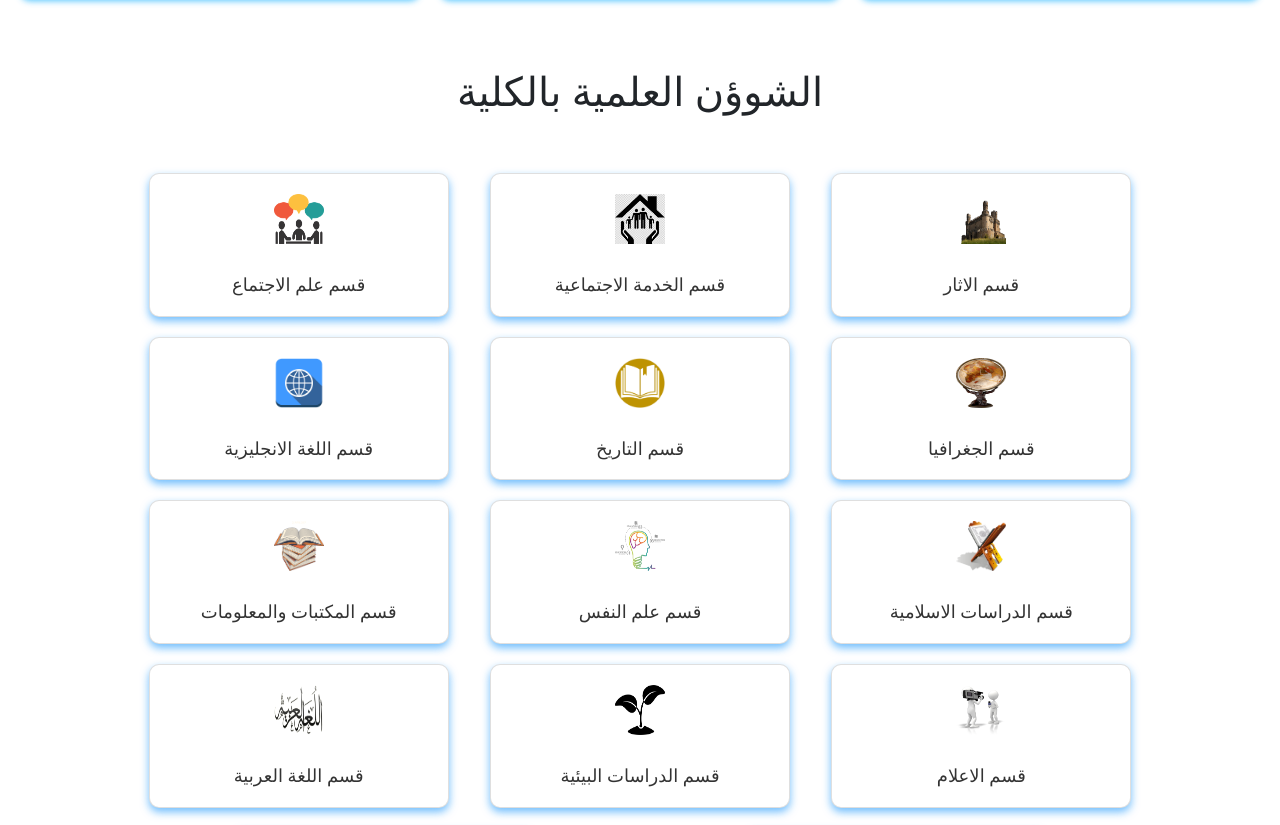
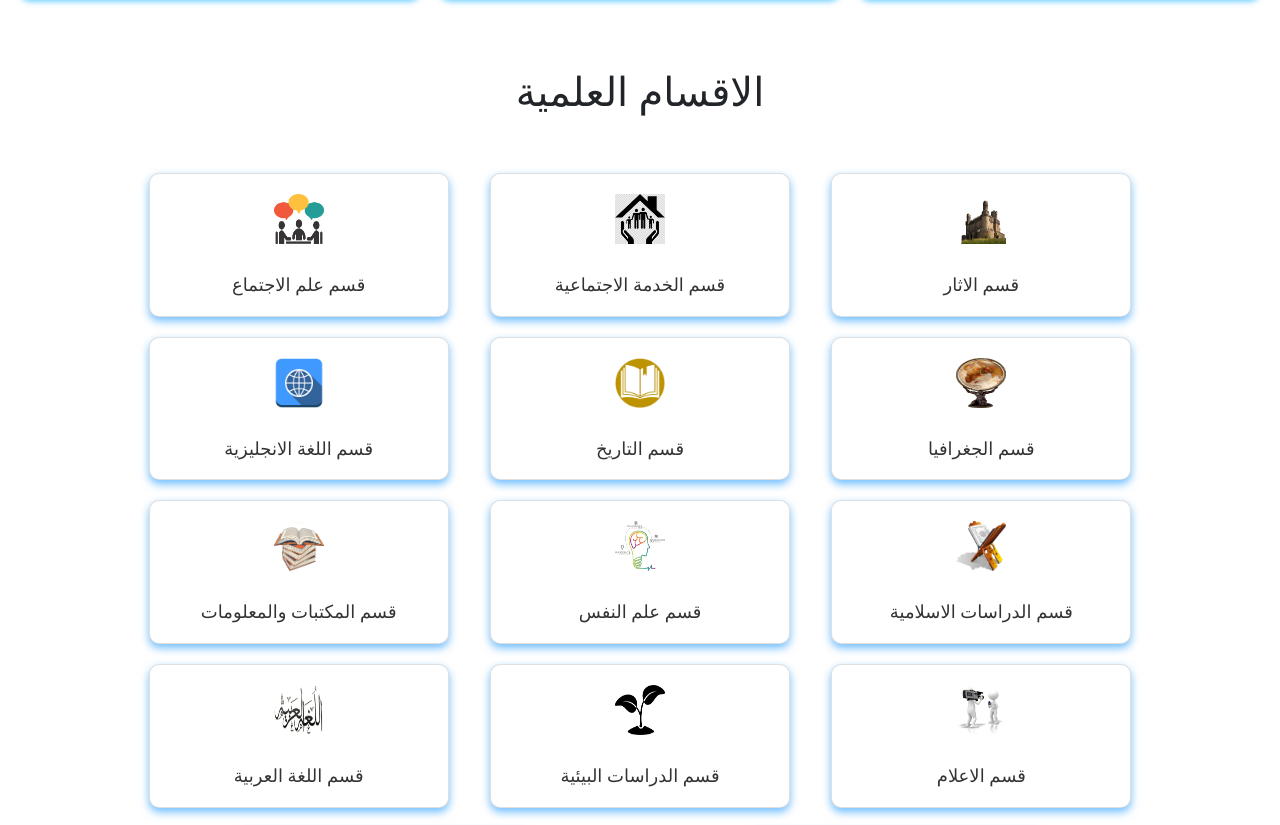
Before and after one commit to Karem900/College-of-Arts---Gemayel, a plain HTML site: page index.html in a window 1280 px wide. Shown: the part 3302-4127 px from the top of the page. Drawn offline with nearby package versions, Linux system fonts and the light colour scheme.

Commit message:
Update index.html

```diff
--- a/index.html
+++ b/index.html
@@ -144,7 +144,7 @@
 </section>
 
     <div class="card-container">
-        <h1>الشوؤن العلمية بالكلية</h1>
+        <h1>الاقسام العلمية</h1>
        </div>
 <section class="section">
     <div class="card-container">
```
